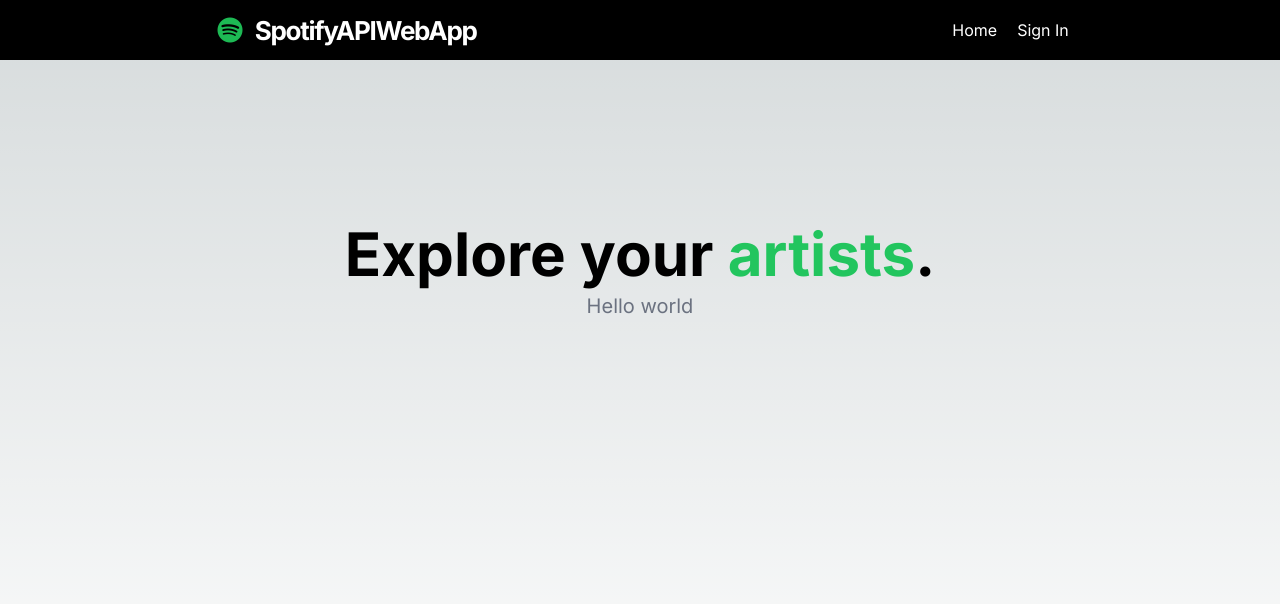
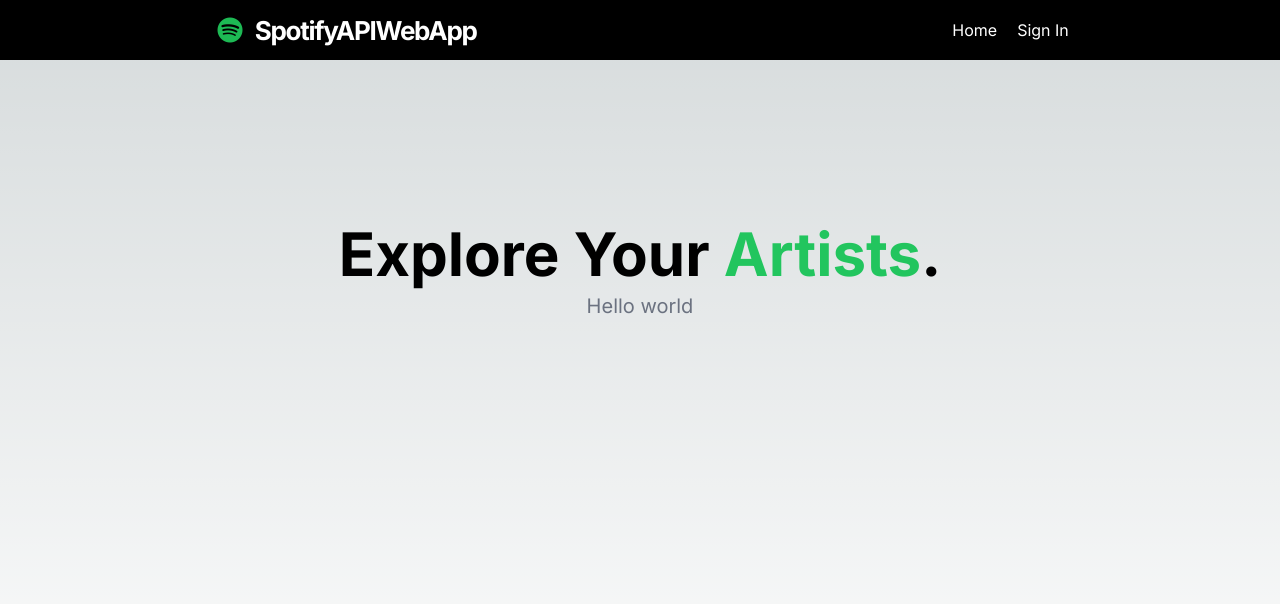
Before and after one commit to mcmahonl/SpotifyAPIWebApp, a Next.js app in the folder frontend/: page /artists in a window 1280 px wide. Shown: the top 604 px of the page. Built offline with nearby package versions, Linux system fonts and the light colour scheme.

Commit message:
Editing styling on artist, genre, and playlsit

```diff
--- a/frontend/src/app/artists/page.js
+++ b/frontend/src/app/artists/page.js
@@ -6,7 +6,7 @@ const Artists = () => {
       {/* Title */}
       <div className="flex flex-col items-center justify-center mt-32 mb-32">
         <h1 className="text-6xl font-bold text-center mb-2">
-          Explore your <span className="text-green-500">artists</span>.
+          Explore Your <span className="text-green-500">Artists</span>.
         </h1>
         <p className="text-xl text-center text-gray-500">
           Hello world
--- a/frontend/src/app/genres/page.js
+++ b/frontend/src/app/genres/page.js
@@ -6,7 +6,7 @@ export default function Home() {
       {/* Title */}
       <div className="flex flex-col items-center justify-center mt-32 mb-32">
         <h1 className="text-6xl font-bold text-center mb-2">
-          Explore your <span className="text-green-500">genres</span>.
+          Explore Your <span className="text-green-500">Genres</span>.
         </h1>
         <p className="text-xl text-center text-gray-500">
           Hello world
--- a/frontend/src/app/playlists/page.js
+++ b/frontend/src/app/playlists/page.js
@@ -6,7 +6,7 @@ export default function Home() {
       {/* Title */}
       <div className="flex flex-col items-center justify-center mt-32 mb-32">
         <h1 className="text-6xl font-bold text-center mb-2">
-          Explore your <span className="text-green-500">playlists</span>.
+          Explore Your <span className="text-green-500">Playlists</span>.
         </h1>
         <p className="text-xl text-center text-gray-500">
           Hello world
```
